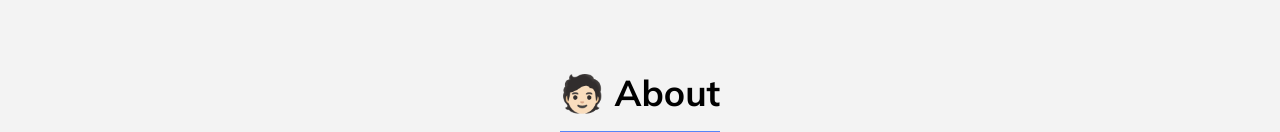
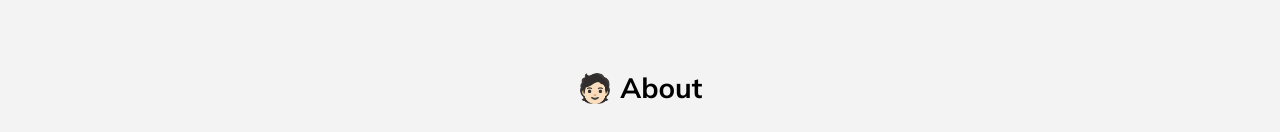
Before and after one commit to MBerry97/new-portfolio, a React (Create React App) app: page / in a window 1280 px wide. Shown: the part 820-952 px from the top of the page. Built offline with nearby package versions, Linux system fonts and the light colour scheme.

Commit message:
decreased page title font size

```diff
--- a/src/Components/Text/PageTitle/PageTitle.css
+++ b/src/Components/Text/PageTitle/PageTitle.css
@@ -1,7 +1,7 @@
 .pageTitle {
-  font-size: 3.2rem;
+  font-size: 2rem;
   margin: 4rem 0rem 8rem 0rem;
-  border-bottom: 4px solid #5784f9;
+  border-bottom: 3px solid #5784f9;
   min-height: 5rem;
   color: black;
   transition: color 1s;
@@ -15,7 +15,7 @@ body.dark-mode .pageTitle {
 
 @media only screen and (min-width: 1024px) {
   .pageTitle {
-    font-size: 3.6rem;
+    font-size: 2.8rem;
     min-height: 6.5rem;
   }
 }
--- a/src/Components/Text/PageTitle/PageTitle.scss
+++ b/src/Components/Text/PageTitle/PageTitle.scss
@@ -1,9 +1,9 @@
 @import '../../../Styles/styles.scss';
 
 .pageTitle {
-  font-size: $mobile-heading;
+  font-size: $mobile-sub-heading;
   margin: 4rem 0rem 8rem 0rem;
-  border-bottom: 4px solid $primary-blue;
+  border-bottom: 3px solid $primary-blue;
   min-height: 5rem;
   @include dark-mode(false);
   z-index: 1;
@@ -17,7 +17,7 @@ body.dark-mode {
 
 @media only screen and (min-width: 1024px) {
   .pageTitle {
-    font-size: $desktop-sub-heading;
+    font-size: $desktop-sub-heading - 0.8rem;
     min-height: 6.5rem;
   }
 }
```
